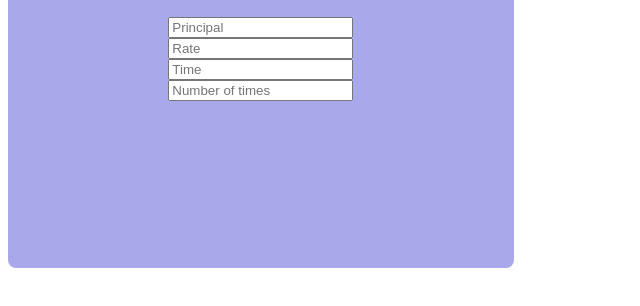
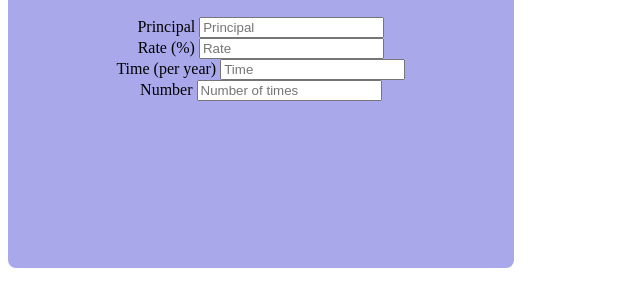
Before and after one commit to KenIyanya/compoundInterestCalculator, a plain HTML site: page index.html in a window 1280 px wide. Shown: the part 76-382 px from the top of the page, without its empty margins (0-640 px from the left). Drawn offline with nearby package versions, Linux system fonts and the light colour scheme.

Commit message:
Update index.html

```diff
--- a/index.html
+++ b/index.html
@@ -24,12 +24,16 @@ h2{
 <body>
   <div id="app">
         <h2>Compound Interest Calculator</h2>
+        Principal
         <input type="number" placeholder="Principal" v-model='principal'>
         <br>
+        Rate (%)
         <input type="number" placeholder="Rate" v-model='rate'>
         <br>
+        Time (per year)
         <input type="number" placeholder="Time" v-model='time'>
         <br>
+        Number
         <input type="number" placeholder="Number of times" v-model='ntimes'>
         <br>
         <h4 v-if="answer > 0"><b>The Compound Interest is: {{ answer }}</b></h4>
```
